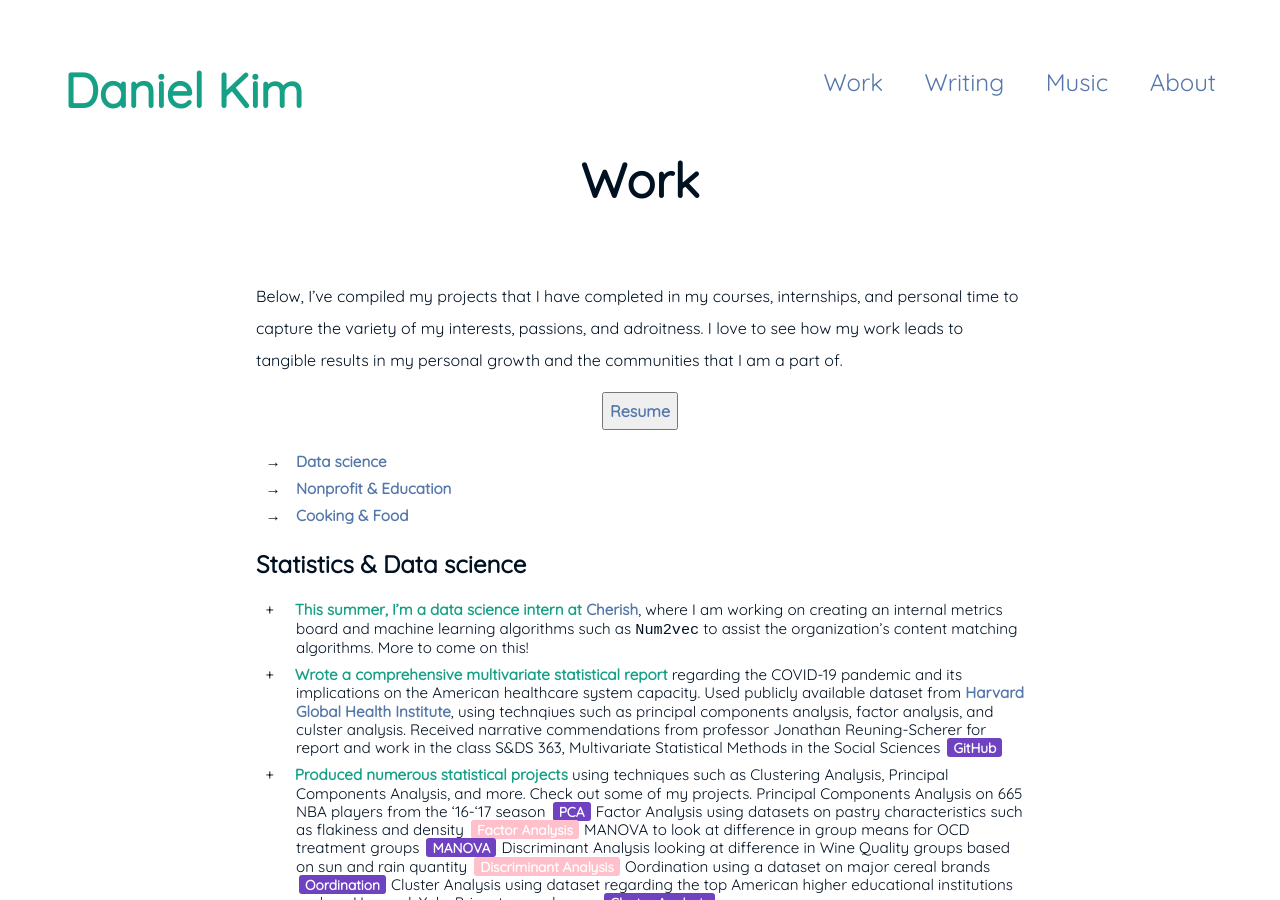
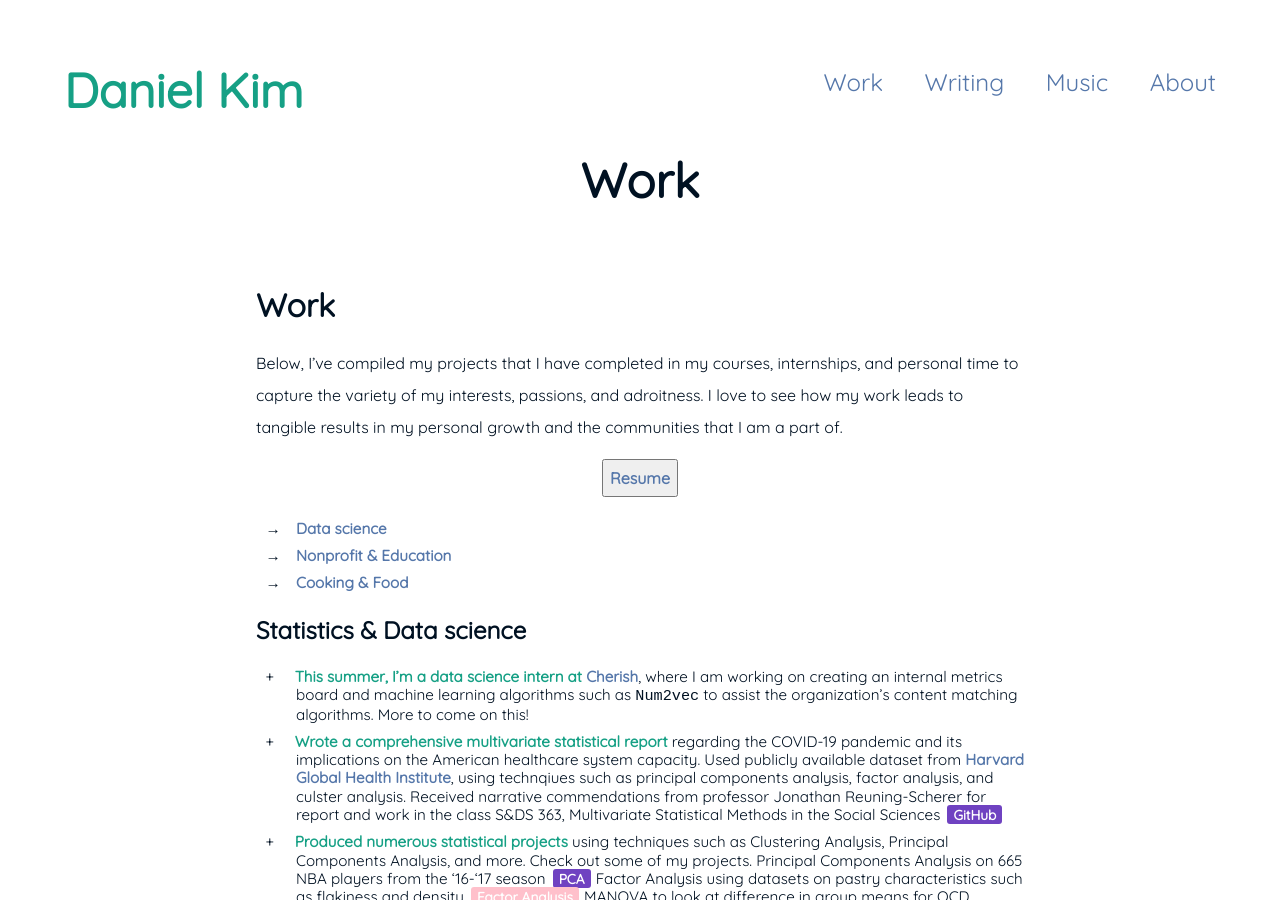
Before and after one commit to danielk56/danielk56.github.io, a Jekyll site: the page built from work.md, in a window 1280 px wide and 900 px high. Built offline with Jekyll 4.4.1, drawn with Linux system fonts in a browser that asks for light colours.

Commit message:
Update work.md

```diff
--- a/work.md
+++ b/work.md
@@ -4,6 +4,8 @@ title: Work
 ---
 
 <div class="wide" markdown="1">
+
+# Work
 
 Below, I've compiled my projects that I have completed in my courses, internships, and personal time to capture the variety of my interests, passions, and adroitness. I love to see how my work leads to tangible results in my personal growth and the communities that I am a part of.
 
```
